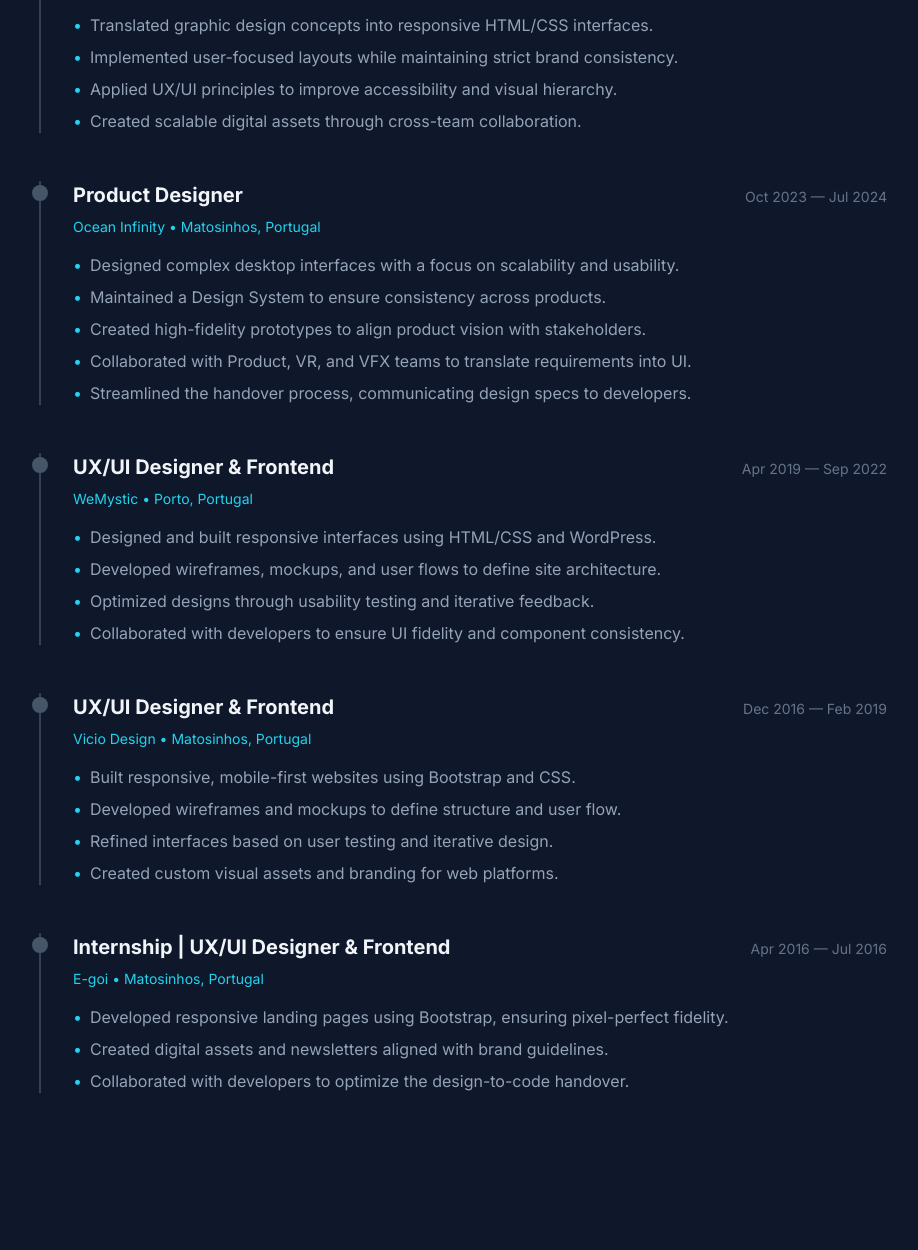
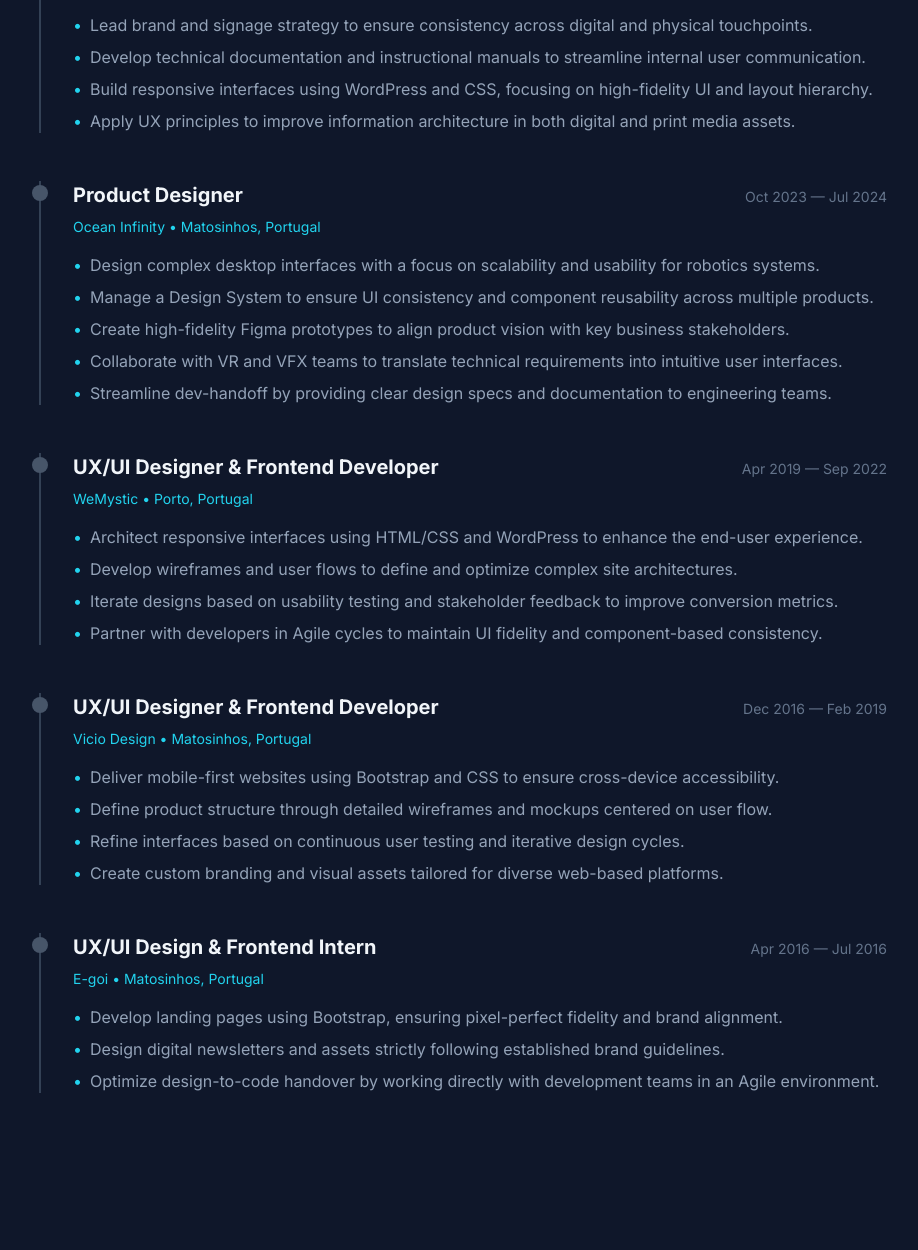
Before and after one commit to antoniopauloteixeirarodrigues-hash/portfolio, a plain HTML site: page index.html in a window 1280 px wide. Shown: the part 859-2109 px from the top of the page, without its empty margins (177-1095 px from the left). Drawn offline with nearby package versions, Linux system fonts and the light colour scheme.

Commit message:
Add files via upload

```diff
--- a/index.html
+++ b/index.html
@@ -3,7 +3,7 @@
     <head>
         <meta charset="UTF-8">
         <meta name="viewport" content="width=device-width, initial-scale=1.0">
-        <title>António Rodrigues | UI Designer & Frontend Specialist</title>
+        <title>António Rodrigues | Product & Visual Designer</title>
         <!-- Added Inter font for UI-friendly headings -->
         <link rel="preconnect" href="https://fonts.googleapis.com">
         <link rel="preconnect" href="https://fonts.gstatic.com" crossorigin>
@@ -41,12 +41,12 @@
     </h1>
 
     <h2 class="text-2xl md:text-4xl text-slate-400 font-medium leading-tight">
-        UI Designer & Frontend Specialist <br class="hidden md:block" />
-        <span class="text-white font-semibold italic">Design Systems & Design Engineering.</span>
+        Product & Visual Designer <br class="hidden md:block" />
+        <span class="text-white font-semibold italic">Design Systems & Accessibility.</span>
     </h2>
 
     <p class="text-slate-400 mt-6 max-w-2xl text-lg leading-relaxed">
-        I'm a hybrid specialist with a solid 6-year background in <span class="text-slate-200">UX/UI & Frontend Development</span> and 2 years focused on <span class="text-slate-200">Product Design</span>. My goal is to build interfaces that are visually impeccable, accessible, and technically scalable.
+        I'm a hybrid specialist with <span class="text-slate-200">8 years of experience</span> combining high-level Product Design with technical execution. My goal is to build interfaces that are visually impeccable, accessible, and technically scalable. Specialized in creating robust <span class="text-slate-200">Design Systems</span> that bridge the gap between design and engineering.
     </p>
 
     <div class="mt-10">
@@ -69,26 +69,26 @@
             <div class="absolute w-4 h-4 bg-cyan-500 rounded-full -left-[9px] top-1"></div>
 
             <div class="flex flex-col md:flex-row md:justify-between md:items-baseline mb-2">
-                <h4 class="text-xl font-bold text-slate-100">UX/UI Designer & Graphic Designer</h4>
+                <h4 class="text-xl font-bold text-slate-100">Product & Visual Designer</h4>
                 <span class="text-sm font-mono text-slate-500">Oct 2024 — Present</span>
             </div>
             <p class="text-cyan-400 text-sm mb-4">BlueFleet • Portugal</p>
             <ul class="text-slate-400 space-y-2 text-sm md:text-base">
                 <li class="flex items-start">
                     <span class="text-cyan-400 mr-2">•</span>
-                    Translated graphic design concepts into responsive HTML/CSS interfaces.
+                    Lead brand and signage strategy to ensure consistency across digital and physical touchpoints.
                 </li>
                 <li class="flex items-start">
                     <span class="text-cyan-400 mr-2">•</span>
-                    Implemented user-focused layouts while maintaining strict brand consistency.
+                    Develop technical documentation and instructional manuals to streamline internal user communication.
                 </li>
                 <li class="flex items-start">
                     <span class="text-cyan-400 mr-2">•</span>
-                    Applied UX/UI principles to improve accessibility and visual hierarchy.
+                    Build responsive interfaces using WordPress and CSS, focusing on high-fidelity UI and layout hierarchy.
                 </li>
                 <li class="flex items-start">
                     <span class="text-cyan-400 mr-2">•</span>
-                    Created scalable digital assets through cross-team collaboration.
+                    Apply UX principles to improve information architecture in both digital and print media assets.
                 </li>
             </ul>
         </div>
@@ -105,23 +105,23 @@
             <ul class="text-slate-400 space-y-2 text-sm md:text-base">
                 <li class="flex items-start">
                     <span class="text-cyan-400 mr-2">•</span>
-                    Designed complex desktop interfaces with a focus on scalability and usability.
+                    Design complex desktop interfaces with a focus on scalability and usability for robotics systems.
                 </li>
                 <li class="flex items-start">
                     <span class="text-cyan-400 mr-2">•</span>
-                    Maintained a Design System to ensure consistency across products.
+                    Manage a Design System to ensure UI consistency and component reusability across multiple products.
                 </li>
                 <li class="flex items-start">
                     <span class="text-cyan-400 mr-2">•</span>
-                    Created high-fidelity prototypes to align product vision with stakeholders.
+                    Create high-fidelity Figma prototypes to align product vision with key business stakeholders.
                 </li>
                 <li class="flex items-start">
                     <span class="text-cyan-400 mr-2">•</span>
-                    Collaborated with Product, VR, and VFX teams to translate requirements into UI.
+                    Collaborate with VR and VFX teams to translate technical requirements into intuitive user interfaces.
                 </li>
                 <li class="flex items-start">
                     <span class="text-cyan-400 mr-2">•</span>
-                    Streamlined the handover process, communicating design specs to developers.
+                    Streamline dev-handoff by providing clear design specs and documentation to engineering teams.
                 </li>
             </ul>
         </div>
@@ -131,26 +131,26 @@
             <div class="absolute w-4 h-4 bg-slate-600 rounded-full -left-[9px] top-1"></div>
 
             <div class="flex flex-col md:flex-row md:justify-between md:items-baseline mb-2">
-                <h4 class="text-xl font-bold text-slate-100">UX/UI Designer & Frontend</h4>
+                <h4 class="text-xl font-bold text-slate-100">UX/UI Designer & Frontend Developer</h4>
                 <span class="text-sm font-mono text-slate-500">Apr 2019 — Sep 2022</span>
             </div>
             <p class="text-cyan-400 text-sm mb-4">WeMystic • Porto, Portugal</p>
             <ul class="text-slate-400 space-y-2 text-sm md:text-base">
                 <li class="flex items-start">
                     <span class="text-cyan-400 mr-2">•</span>
-                    Designed and built responsive interfaces using HTML/CSS and WordPress.
+                    Architect responsive interfaces using HTML/CSS and WordPress to enhance the end-user experience.
                 </li>
                 <li class="flex items-start">
                     <span class="text-cyan-400 mr-2">•</span>
-                    Developed wireframes, mockups, and user flows to define site architecture.
+                    Develop wireframes and user flows to define and optimize complex site architectures.
                 </li>
                 <li class="flex items-start">
                     <span class="text-cyan-400 mr-2">•</span>
-                    Optimized designs through usability testing and iterative feedback.
+                    Iterate designs based on usability testing and stakeholder feedback to improve conversion metrics.
                 </li>
                 <li class="flex items-start">
                     <span class="text-cyan-400 mr-2">•</span>
-                    Collaborated with developers to ensure UI fidelity and component consistency.
+                    Partner with developers in Agile cycles to maintain UI fidelity and component-based consistency.
                 </li>
             </ul>
         </div>
@@ -160,26 +160,26 @@
             <div class="absolute w-4 h-4 bg-slate-600 rounded-full -left-[9px] top-1"></div>
 
             <div class="flex flex-col md:flex-row md:justify-between md:items-baseline mb-2">
-                <h4 class="text-xl font-bold text-slate-100">UX/UI Designer & Frontend</h4>
+                <h4 class="text-xl font-bold text-slate-100">UX/UI Designer & Frontend Developer</h4>
                 <span class="text-sm font-mono text-slate-500">Dec 2016 — Feb 2019</span>
             </div>
             <p class="text-cyan-400 text-sm mb-4">Vicio Design • Matosinhos, Portugal</p>
             <ul class="text-slate-400 space-y-2 text-sm md:text-base">
                 <li class="flex items-start">
                     <span class="text-cyan-400 mr-2">•</span>
-                    Built responsive, mobile-first websites using Bootstrap and CSS.
+                    Deliver mobile-first websites using Bootstrap and CSS to ensure cross-device accessibility.
                 </li>
                 <li class="flex items-start">
                     <span class="text-cyan-400 mr-2">•</span>
-                    Developed wireframes and mockups to define structure and user flow.
+                    Define product structure through detailed wireframes and mockups centered on user flow.
                 </li>
                 <li class="flex items-start">
                     <span class="text-cyan-400 mr-2">•</span>
-                    Refined interfaces based on user testing and iterative design.
+                    Refine interfaces based on continuous user testing and iterative design cycles.
                 </li>
                 <li class="flex items-start">
                     <span class="text-cyan-400 mr-2">•</span>
-                    Created custom visual assets and branding for web platforms.
+                    Create custom branding and visual assets tailored for diverse web-based platforms.
                 </li>
             </ul>
         </div>
@@ -189,22 +189,22 @@
             <div class="absolute w-4 h-4 bg-slate-600 rounded-full -left-[9px] top-1"></div>
 
             <div class="flex flex-col md:flex-row md:justify-between md:items-baseline mb-2">
-                <h4 class="text-xl font-bold text-slate-100">Internship | UX/UI Designer & Frontend</h4>
+                <h4 class="text-xl font-bold text-slate-100">UX/UI Design & Frontend Intern</h4>
                 <span class="text-sm font-mono text-slate-500">Apr 2016 — Jul 2016</span>
             </div>
             <p class="text-cyan-400 text-sm mb-4">E-goi • Matosinhos, Portugal</p>
             <ul class="text-slate-400 space-y-2 text-sm md:text-base">
                 <li class="flex items-start">
                     <span class="text-cyan-400 mr-2">•</span>
-                    Developed responsive landing pages using Bootstrap, ensuring pixel-perfect fidelity.
+                    Develop landing pages using Bootstrap, ensuring pixel-perfect fidelity and brand alignment.
                 </li>
                 <li class="flex items-start">
                     <span class="text-cyan-400 mr-2">•</span>
-                    Created digital assets and newsletters aligned with brand guidelines.
+                    Design digital newsletters and assets strictly following established brand guidelines.
                 </li>
                 <li class="flex items-start">
                     <span class="text-cyan-400 mr-2">•</span>
-                    Collaborated with developers to optimize the design-to-code handover.
+                    Optimize design-to-code handover by working directly with development teams in an Agile environment.
                 </li>
             </ul>
         </div>
@@ -387,8 +387,8 @@
 <!-- Updated footer with real LinkedIn and GitHub links in English -->
 <footer id="contact" class="max-w-4xl mx-auto px-6 py-16 text-center border-t border-slate-800">
     <h3 class="text-2xl font-bold text-white mb-4">Let's Build Something Together</h3>
-    <p class="text-slate-400 mb-8 max-w-md mx-auto">
-        I'm open to Design Engineer, UX/UI, or Hybrid Frontend roles. Let's connect!
+    <p class="text-slate-400 mb-8 mx-auto">
+        I'm currently focused on Product Design, Design Systems, and Accessibility. Whether you're looking for a hybrid designer who speaks code or a specialist to scale your UI. Let's connect!
     </p>
 
     <div class="flex justify-center space-x-6 mb-8">
@@ -403,7 +403,7 @@
     </div>
 
     <p class="text-slate-600 text-xs font-mono">
-        Built with HTML & Tailwind CSS
+        This portfolio was built with Accessibility (WCAG) best practices in mind
     </p>
 </footer>
     </body>
```
